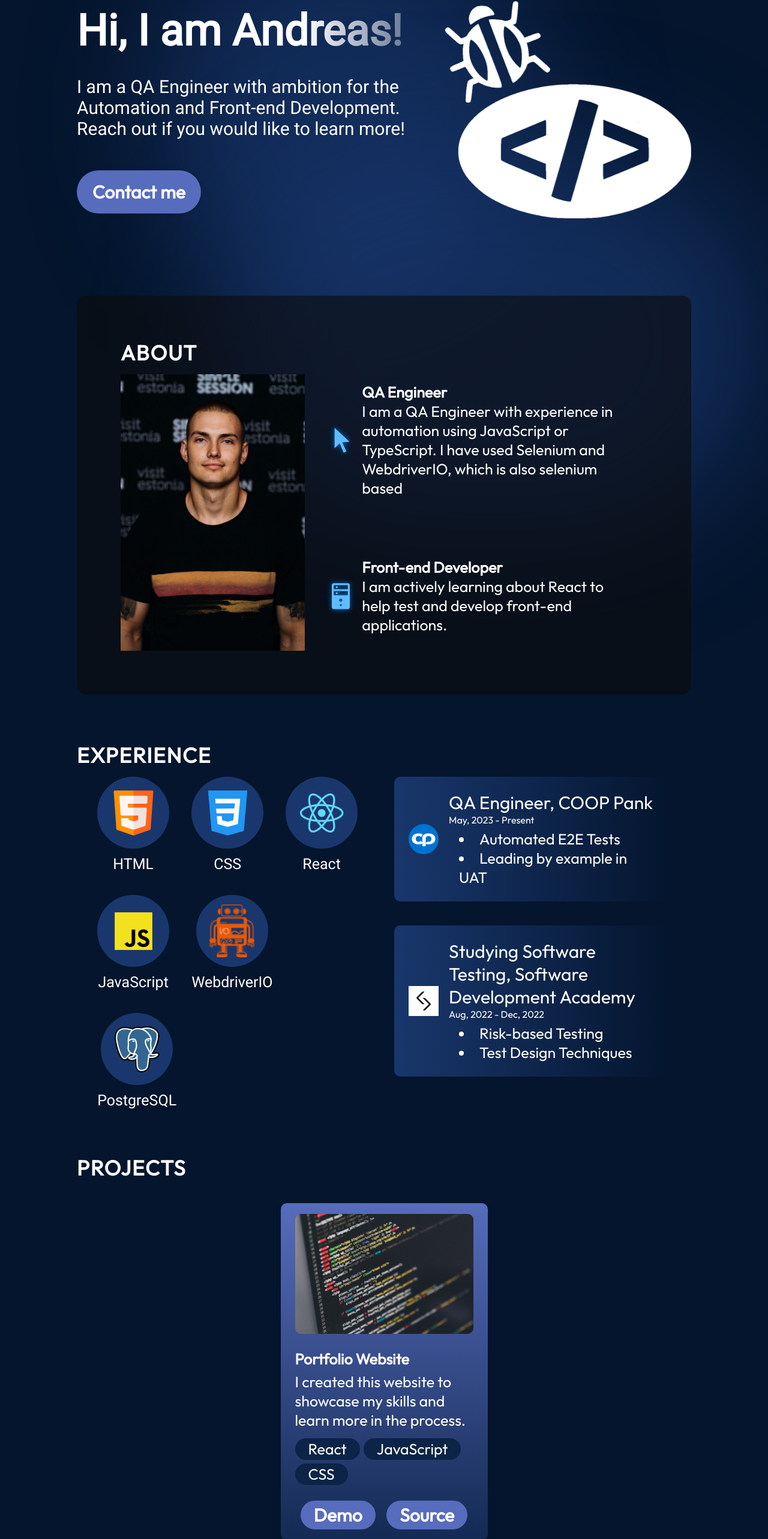
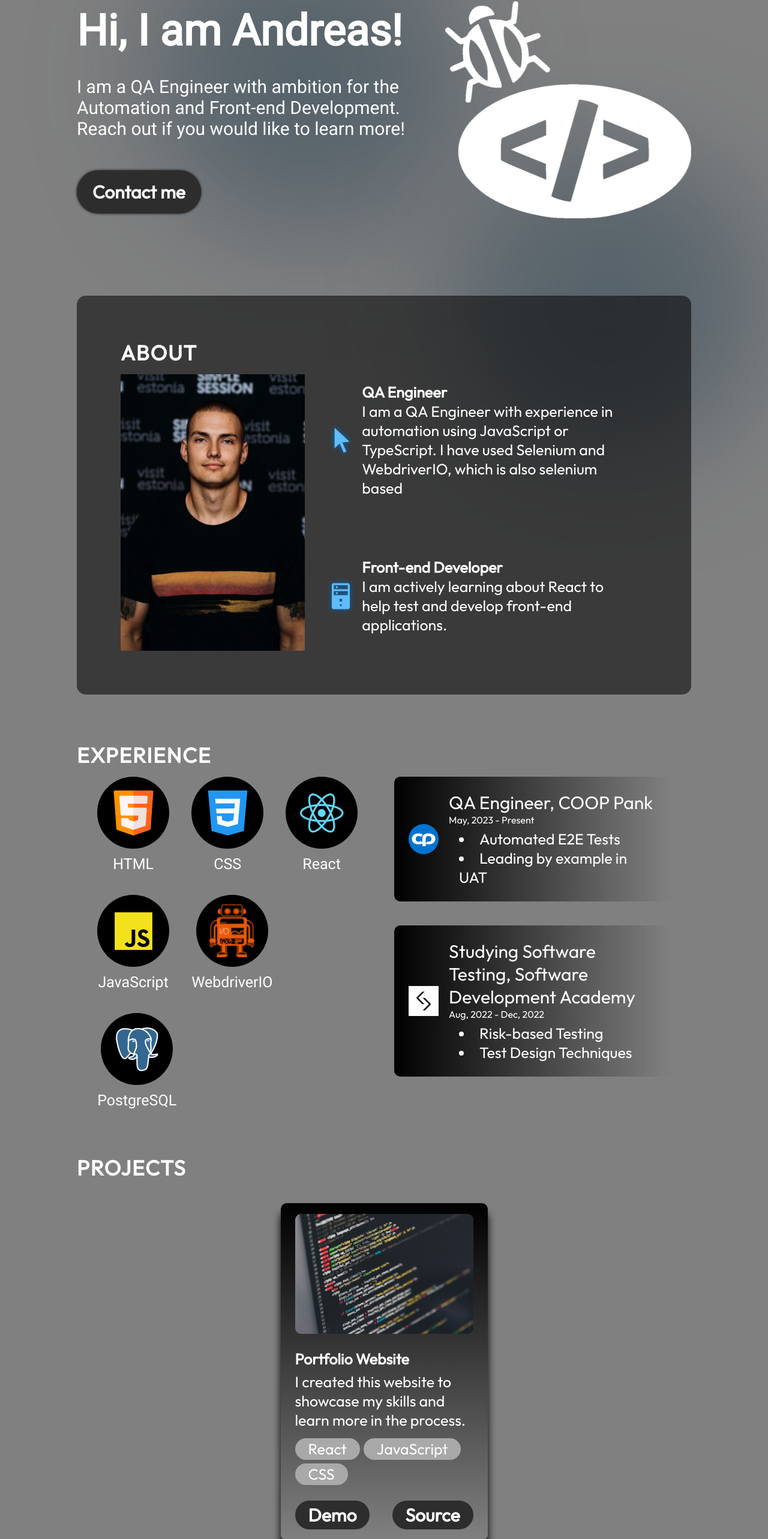
Before and after one commit to Andreastaru/portfolio, a React app: page / in a window 1280 px wide. Shown: the part 146-2712 px from the top of the page at 60% size. Built offline with nearby package versions, Linux system fonts and the light colour scheme; the HTML template or start-up script is replaced by a standard one.

Commit message:
color changes

```diff
--- a/src/components/About/About.module.css
+++ b/src/components/About/About.module.css
@@ -57,6 +57,7 @@
 
 .aboutItem:hover {
   background-size: 100% 100%;
+  cursor: default;
 }
 
 .aboutItem h3 {
--- a/src/components/Contact/Contact.module.css
+++ b/src/components/Contact/Contact.module.css
@@ -6,21 +6,22 @@
   background-color: var(--color-secondary);
   display: flex;
   flex-direction: row;
-  justify-content: space-evenly;
+  justify-content: center;
   width: 100vw;
   padding: 58px 10%;
   gap: 10px;
+  align-items: center;
 }
 
 .text {
-  font-size: 80px;
+  font-size: 60px;
   font-weight: 700;
   letter-spacing: 4px;
   text-align: center;
 }
 
 .text p {
-  font-size: 40px;
+  font-size: 30px;
   font-weight: 400;
   letter-spacing: 2px;
   text-align: center;
@@ -29,15 +30,18 @@
 .links {
   display: flex;
   flex-direction: column;
-  align-items: flex-start;
+  align-items: center;
   list-style: none;
   gap: 26px;
+  text-align: center;
 }
 
 .link {
   display: flex;
   align-items: center;
   gap: 25px;
+  width: 50%;
+  text-align: center;
 }
 
 .link a {
@@ -46,6 +50,7 @@
   font-size: 30px;
   font-weight: 400;
   letter-spacing: 1.5px;
+  width: 50%;
 }
 
 @media screen and (max-width: 830px) {
@@ -69,8 +74,9 @@
   }
 
   .links {
-    align-items: center;
+    align-items: baseline;
     gap: 15px;
+    justify-content: left;
   }
 
   .link {
--- a/src/components/Experience/Experience.module.css
+++ b/src/components/Experience/Experience.module.css
@@ -68,8 +68,12 @@
   flex-direction: row;
   align-items: center;
   gap: 17px;
-  background: #19376d;
-  background: linear-gradient(90deg, #19376d 0%, rgba(25, 55, 109, 0) 100%);
+  background-color: rgba(12, 12, 12, 0.6);
+  background: linear-gradient(
+    90deg,
+    var(--color-secondary) 0%,
+    rgba(25, 55, 109, 0) 100%
+  );
   border-radius: 10px;
   padding: 24px;
 }
--- a/src/components/Hero/Hero.module.css
+++ b/src/components/Hero/Hero.module.css
@@ -26,7 +26,7 @@
   font-family: var(--font-roboto);
   background: linear-gradient(
     90deg,
-    rgba(255, 255, 255, 1) 70%,
+    rgba(255, 255, 255, 1) 100%,
     rgba(255, 255, 255, 0) 120%
   );
   -webkit-text-fill-color: transparent;
@@ -42,18 +42,18 @@
 
 .contactBtn {
   text-decoration: none;
-  background-color: var(--color-primary);
+  background-color: var(--color-btn);
   color: var(--color-text);
   border-radius: 100px;
   font-size: 30px;
   font-weight: 600;
   padding: 17px 26px;
-  box-shadow: 0 0 4px 0 rgba(0, 0, 0, 0.25);
+  box-shadow: 0 0 4px 0 rgba(0, 0, 0, 0.85);
   cursor: pointer;
 }
 
 .contactBtn:hover {
-  background-color: var(--color-bg);
+  background-color: var(--color-btnhover);
   box-shadow: 0 0 20px 0 #ffff;
 }
 
@@ -82,35 +82,35 @@
 
 .topBlur {
   position: absolute;
-  width: 50vw;
-  height: 50vw;
+  width: 40vw;
+  height: 40vw;
   min-width: 350px;
   min-width: 350px;
   top: -128px;
   left: 10vw;
   border-radius: 764px;
-  background: rgba(25, 55, 109, 0.7);
+  background: rgba(25, 55, 77, 0.4);
   filter: blur(100px);
   z-index: 0;
 }
 
 .bottomBlur {
   position: absolute;
-  width: 70vw;
-  height: 50vw;
+  width: 40vw;
+  height: 40vw;
   min-width: 350px;
   min-width: 250px;
   top: 246px;
   right: -9vw;
   border-radius: 764px;
-  background: rgba(25, 55, 109, 0.7);
+  background: rgba(25, 55, 77, 0.4);
   filter: blur(100px);
   z-index: 0;
 }
 
 .popup {
   z-index: 10;
-  background: var(--color-bg);
+  background: rgba(85, 85, 85, 1);
   flex-direction: row;
   gap: 13px;
   border-radius: 50px;
@@ -136,18 +136,18 @@
 
 .popup button {
   cursor: pointer;
-  background-color: var(--color-primary);
+  background-color: var(--color-btn);
   color: var(--color-text);
   border-radius: 50px;
   font-size: 20px;
   font-weight: 600;
   padding: 17px 26px;
   margin: 5% 30%;
-  border: 2px solid black;
+  border: 1px solid black;
 }
 
 .popup button:hover {
-  background-color: var(--color-bg);
+  background-color: var(--color-btnhover);
   box-shadow: 0 0 20px 0 #ffff;
 }
 
--- a/src/components/Navbar/Navbar.module.css
+++ b/src/components/Navbar/Navbar.module.css
@@ -64,11 +64,11 @@
     align-items: center;
     gap: 13px;
     border-radius: 10px;
-    background: rgb(25, 55, 109);
+    background: rgb(25, 55, 77);
     background: linear-gradient(
       0deg,
-      rgba(25, 55, 109, 0.2) 0%,
-      rgba(25, 55, 109, 1) 100%
+      rgba(25, 55, 77, 0.4) 0%,
+      rgba(25, 55, 77, 0.6) 100%
     );
     padding: 24px 33px;
     box-shadow: 0 0 4px 0 rgba(0, 0, 0, 0.25);
--- a/src/components/Projects/ProjectCard.module.css
+++ b/src/components/Projects/ProjectCard.module.css
@@ -4,8 +4,12 @@
   display: flex;
   flex-direction: column;
   border-radius: 10px;
-  background: linear-gradient(180deg, #576cbc 0%, #132a53 100%);
-  box-shadow: 0 16px 14px 0 #04152d;
+  background: linear-gradient(
+    180deg,
+    var(--color-secondary) 0%,
+    var(--color-bg) 100%
+  );
+  box-shadow: 0 16px 14px 0 var(--color-secondary);
   padding: 18px 24px;
   max-width: 345px;
 }
@@ -51,7 +55,7 @@
   width: 100%;
   margin-top: 26px;
   display: flex;
-  justify-content: space-around;
+  justify-content: space-between;
 }
 
 .link {
@@ -60,11 +64,11 @@
   font-size: 30px;
   font-weight: 600;
   border-radius: 100px;
-  background: var(--color-primary);
+  background: var(--color-btn);
   padding: 5px 22px;
 }
 
 .link:hover {
-  background-color: var(--color-bg);
+  background-color: var(--color-btnhover);
   box-shadow: 0 0 20px 0 #ffff;
 }
--- a/src/vars.css
+++ b/src/vars.css
@@ -1,10 +1,12 @@
 :root {
   /* Colors */
   --color-text: #fff;
-  --color-primary: #576cbc;
-  --color-secondary: #19376d;
-  --color-dark: #0b2447;
-  --color-bg: #04152d;
+  --color-primary: lightgrey;
+  --color-secondary: black;
+  --color-dark: darkgray;
+  --color-bg: gray;
+  --color-btnhover: rgba(25, 55, 77, 0.7);
+  --color-btn: rgb(45, 45, 45);
 
   /* Fonts */
   --font-roboto: "Roboto";
```
Also changed, not shown: 1 other file (tests, documents, lock files or other folders).
